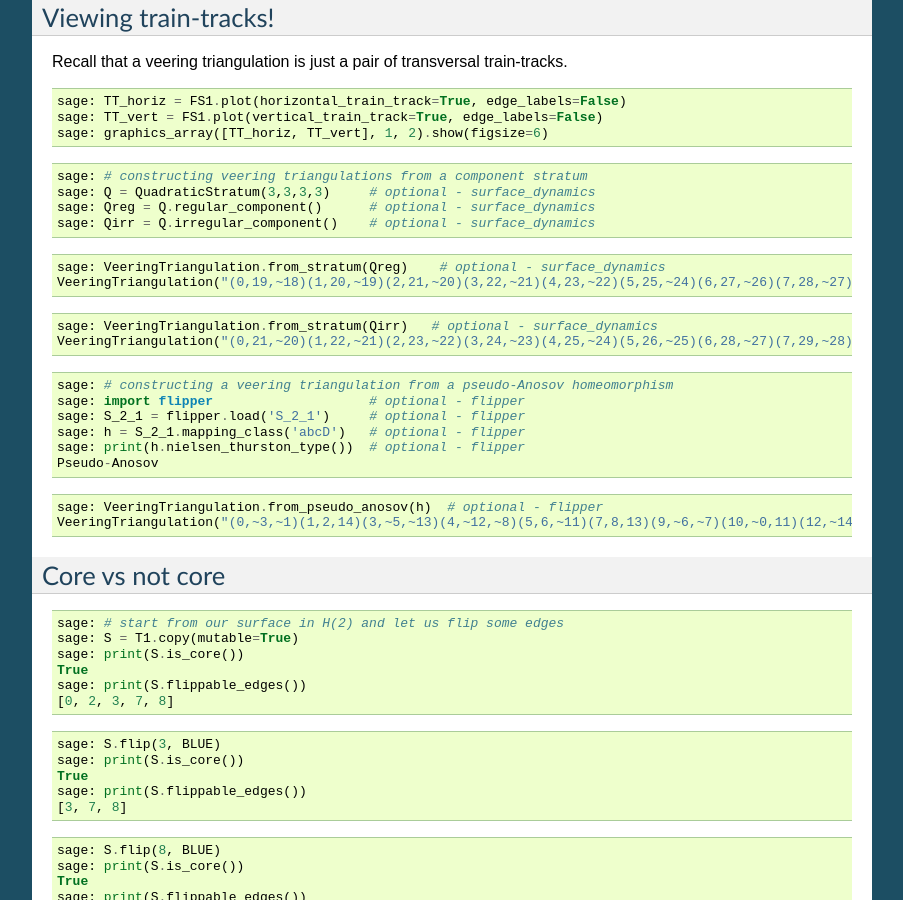
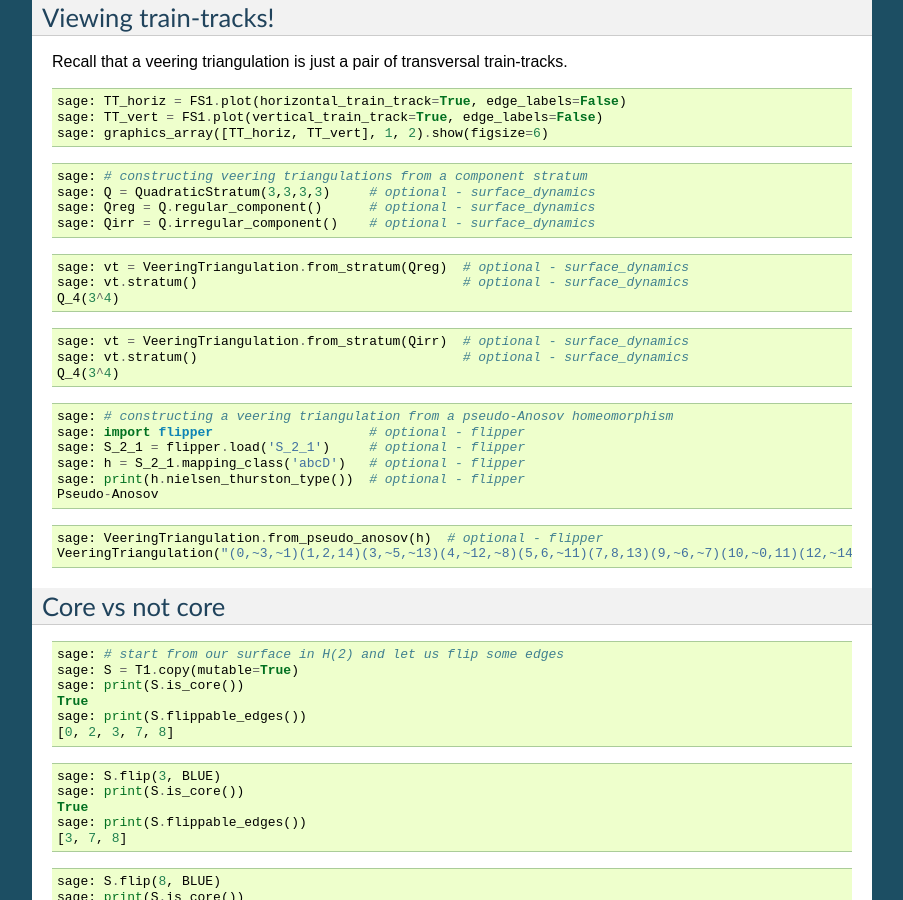
Before and after one commit to flatsurf/veerer, a Sphinx documentation site: the page built from doc/source/veerer_demo.rst, in a window 1280 px wide and 900 px high, scrolled down 1623 px. Shown: the whole window, without its empty margins (198-1101 px from the left). Built offline with Sphinx 7.4.7, drawn with Linux system fonts in a browser that asks for light colours; some of the changed text lies outside the part shown.

Commit message:
doctest fixes

```diff
--- a/doc/source/veerer_demo.rst
+++ b/doc/source/veerer_demo.rst
@@ -148,13 +148,15 @@ train-tracks.
 
 ::
 
-    sage: VeeringTriangulation.from_stratum(Qreg)    # optional - surface_dynamics
-    VeeringTriangulation("(0,19,~18)(1,20,~19)(2,21,~20)(3,22,~21)(4,23,~22)(5,25,~24)(6,27,~26)(7,28,~27)(8,29,~28)(9,~16,17)(10,~5,~29)(11,~6,~10)(12,~1,~11)(13,~9,~12)(14,~7,~13)(15,~2,~14)(16,~0,~15)(18,~8,~17)(24,~23,~3)(26,~25,~4)", "RRRRRRRRRRBBBBBBBBBBBBBBBBBBBB")
+    sage: vt = VeeringTriangulation.from_stratum(Qreg)  # optional - surface_dynamics
+    sage: vt.stratum()                                  # optional - surface_dynamics
+    Q_4(3^4)
 
 ::
 
-    sage: VeeringTriangulation.from_stratum(Qirr)   # optional - surface_dynamics
-    VeeringTriangulation("(0,21,~20)(1,22,~21)(2,23,~22)(3,24,~23)(4,25,~24)(5,26,~25)(6,28,~27)(7,29,~28)(8,~16,17)(9,~14,15)(10,~2,~29)(11,~1,~10)(12,~6,~11)(13,~9,~12)(14,~8,~13)(16,~4,~15)(18,~5,~17)(19,~3,~18)(20,~7,~19)(27,~26,~0)", "RRRRRRRRRRBBBBBBBBBBBBBBBBBBBB")
+    sage: vt = VeeringTriangulation.from_stratum(Qirr)  # optional - surface_dynamics
+    sage: vt.stratum()                                  # optional - surface_dynamics
+    Q_4(3^4)
 
 ::
 
```
Also changed, not shown: other parts of doc/source/veerer_demo.rst (+2 -2 lines), 3 other files.
